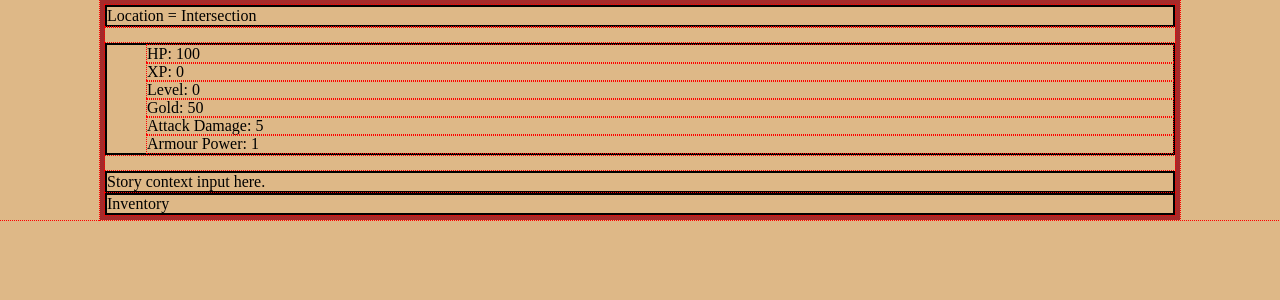
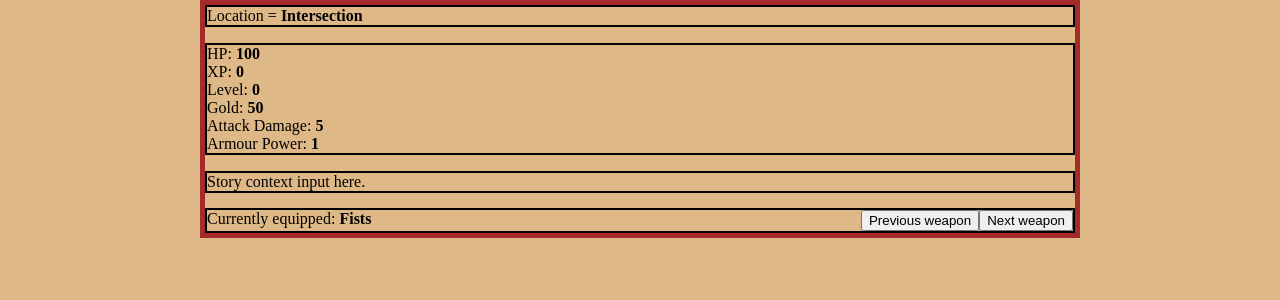
Before and after one commit to anthonynmh/monster-hunter-rpg, a React (Create React App) app: page / in a window 1280 px wide. Shown: the top 300 px of the page. Built offline with nearby package versions, Linux system fonts and the light colour scheme.

Commit message:
Improve readability.

```diff
--- a/src/App.js
+++ b/src/App.js
@@ -55,12 +55,14 @@ const locations = [
     }
 ];
 
+const inventory = ["Fists"];
+
 export default function App() {
     return (
         <div className="app">
             <LocationHeader location = {locations[0].name} />
             <MainUI />
-            <Inventory />
+            <Inventory weapon = {inventory[0]} />
         </div>
     );
 }
--- a/src/Inventory/Inventory.jsx
+++ b/src/Inventory/Inventory.jsx
@@ -1,9 +1,21 @@
 import React from "react";
 
-export default function Inventory() {
+export default function Inventory({weapon}) {
     return (
         <div className="inventory">
-            Inventory
+            <span>Currently equipped: <strong>{weapon}</strong></span>
+            <span className="weapon-buttons">
+                <button onClick={prevWeapon}>Previous weapon</button>
+                <button onClick={nextWeapon}>Next weapon</button>
+            </span>
         </div>
     );
 }
+
+function prevWeapon() {
+    // alert("clicked prev weapon button!");
+}
+
+function nextWeapon() {
+    // alert("clicked next weapon button!");
+}
--- a/src/Location Header/LocationHeader.jsx
+++ b/src/Location Header/LocationHeader.jsx
@@ -4,7 +4,7 @@ export default function LocationHeader({location}) {
     return (
         <div className="location-header">
             <div className="location-text">
-                Location = {location}
+                Location = <strong>{location}</strong>
             </div>
         </div>
     );
--- a/src/Main UI/Stats.jsx
+++ b/src/Main UI/Stats.jsx
@@ -4,12 +4,12 @@ export default function stats({playerStats}) {
     return (
         <div>
             <ul className="player-stats">
-                <li>HP: {playerStats.hp}</li>
-                <li>XP: {playerStats.xp}</li>
-                <li>Level: {playerStats.level}</li>
-                <li>Gold: {playerStats.gold}</li>
-                <li>Attack Damage: {playerStats.attackDamage}</li>
-                <li>Armour Power: {playerStats.armourPower}</li>
+                <li>HP: <strong>{playerStats.hp}</strong></li>
+                <li>XP: <strong>{playerStats.xp}</strong></li>
+                <li>Level: <strong>{playerStats.level}</strong></li>
+                <li>Gold: <strong>{playerStats.gold}</strong></li>
+                <li>Attack Damage: <strong>{playerStats.attackDamage}</strong></li>
+                <li>Armour Power: <strong>{playerStats.armourPower}</strong></li>
             </ul>
         </div>
     );
--- a/src/style.css
+++ b/src/style.css
@@ -1,5 +1,5 @@
 * {
-    outline: 1px dotted red;
+    /* outline: 1px dotted red; */
 }
 
 body {
@@ -11,7 +11,7 @@ body {
     display: flex;
     flex-direction: column;
     justify-content: center;
-    margin: 0px 100px 0px 100px;
+    margin: 0px 200px 0px 200px;
     border:  5px solid brown;
 }
 
@@ -28,6 +28,10 @@ body {
     border: 2px solid black;
 }
 
+ul {
+    padding: 0px;
+}
+
 .main-ui-text {
     margin: 0px;
     border: 2px solid black;
@@ -35,4 +39,9 @@ body {
 
 .inventory {
     border: 2px solid black;
+    margin-top: 15px;
 }
+
+.weapon-buttons {
+    float: right;
+}
```
